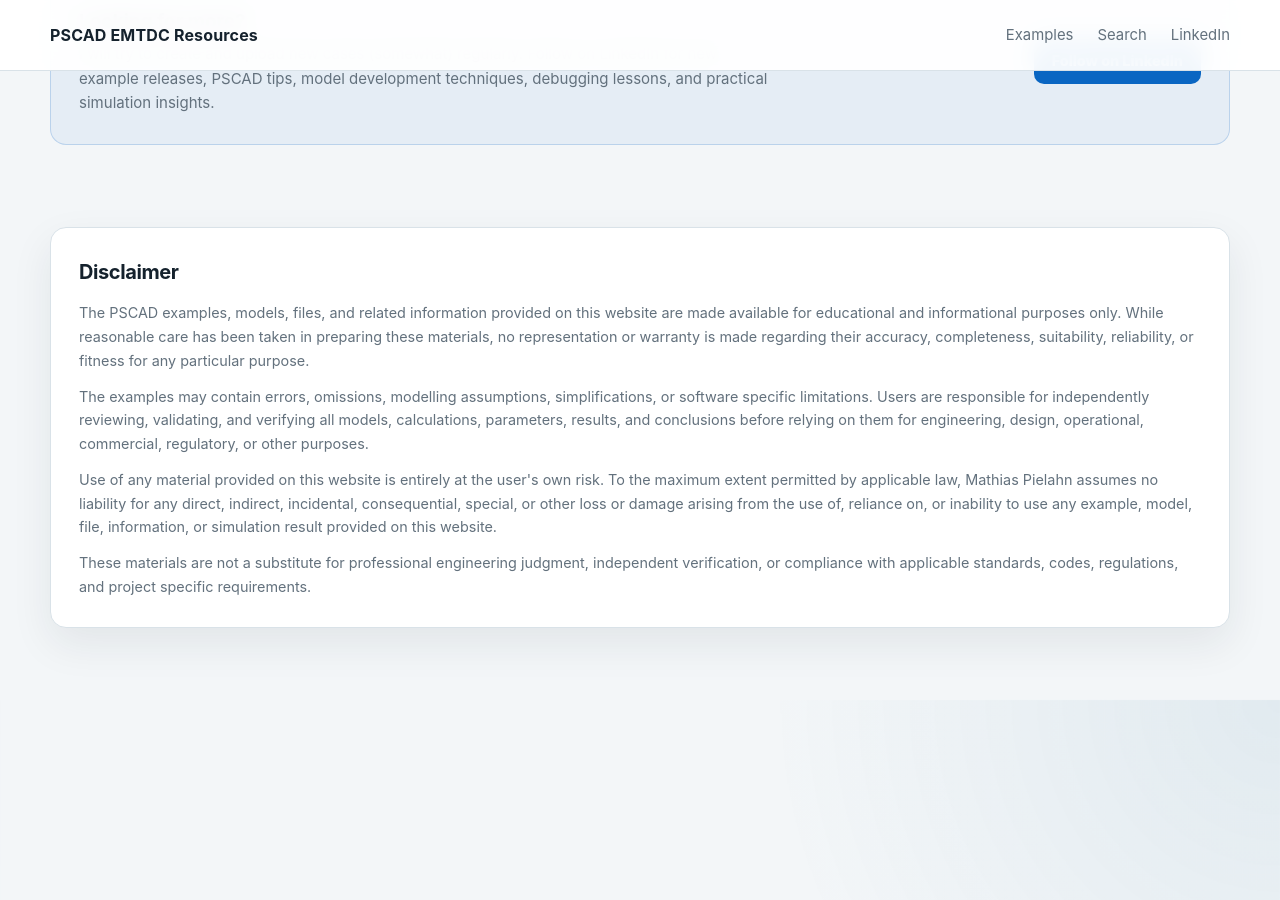
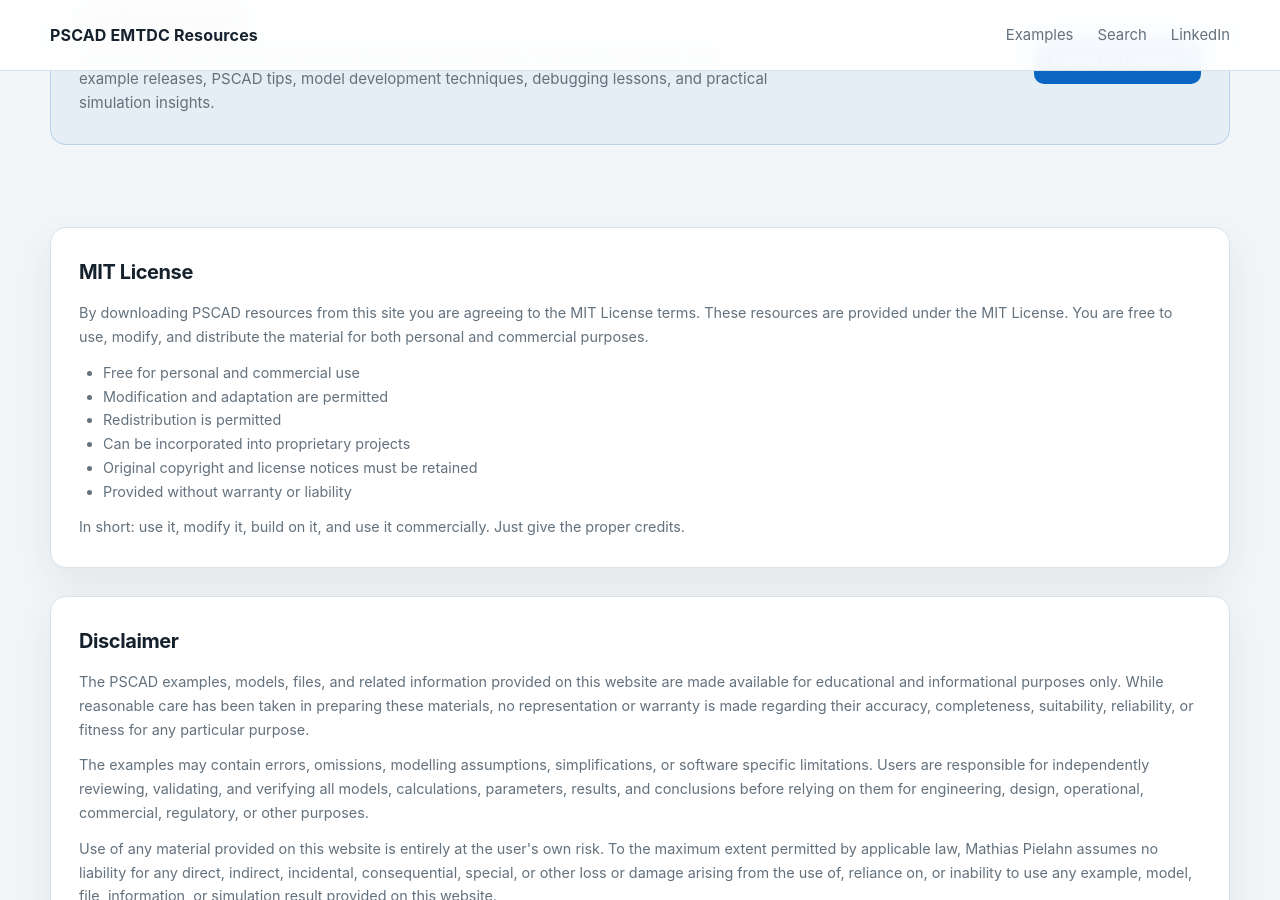
Before and after one commit to EMT-Tools/emt-tools.github.io, a Jekyll site: the page built from index.html, in a window 1280 px wide and 900 px high, scrolled down 3646 px. Built offline with Jekyll 4.4.1, drawn with Linux system fonts in a browser that asks for light colours.

Commit message:
Update default.html

```diff
--- a/_layouts/default.html
+++ b/_layouts/default.html
@@ -489,6 +489,25 @@
 
   <section class="disclaimer-section" id="disclaimer">
     <div class="container">
+      <div class="disclaimer-card" style="margin-bottom: 28px;">
+        <h2>MIT License</h2>
+        <p>
+          By downloading PSCAD resources from this site you are agreeing to the MIT License terms. These resources are provided under the MIT License. You are free to use, modify,
+          and distribute the material for both personal and commercial purposes.
+        </p>
+        <ul style="margin: 12px 0 12px 24px; color: var(--muted); font-size: 0.9rem; line-height: 1.65;">
+          <li>Free for personal and commercial use</li>
+          <li>Modification and adaptation are permitted</li>
+          <li>Redistribution is permitted</li>
+          <li>Can be incorporated into proprietary projects</li>
+          <li>Original copyright and license notices must be retained</li>
+          <li>Provided without warranty or liability</li>
+        </ul>
+        <p>
+          In short: use it, modify it, build on it, and use it commercially. Just give the proper credits.
+        </p>
+      </div>
+
       <div class="disclaimer-card">
         <h2>Disclaimer</h2>
         <p>The PSCAD examples, models, files, and related information provided on this website are made available for educational and informational purposes only. While reasonable care has been taken in preparing these materials, no representation or warranty is made regarding their accuracy, completeness, suitability, reliability, or fitness for any particular purpose.</p>
```
